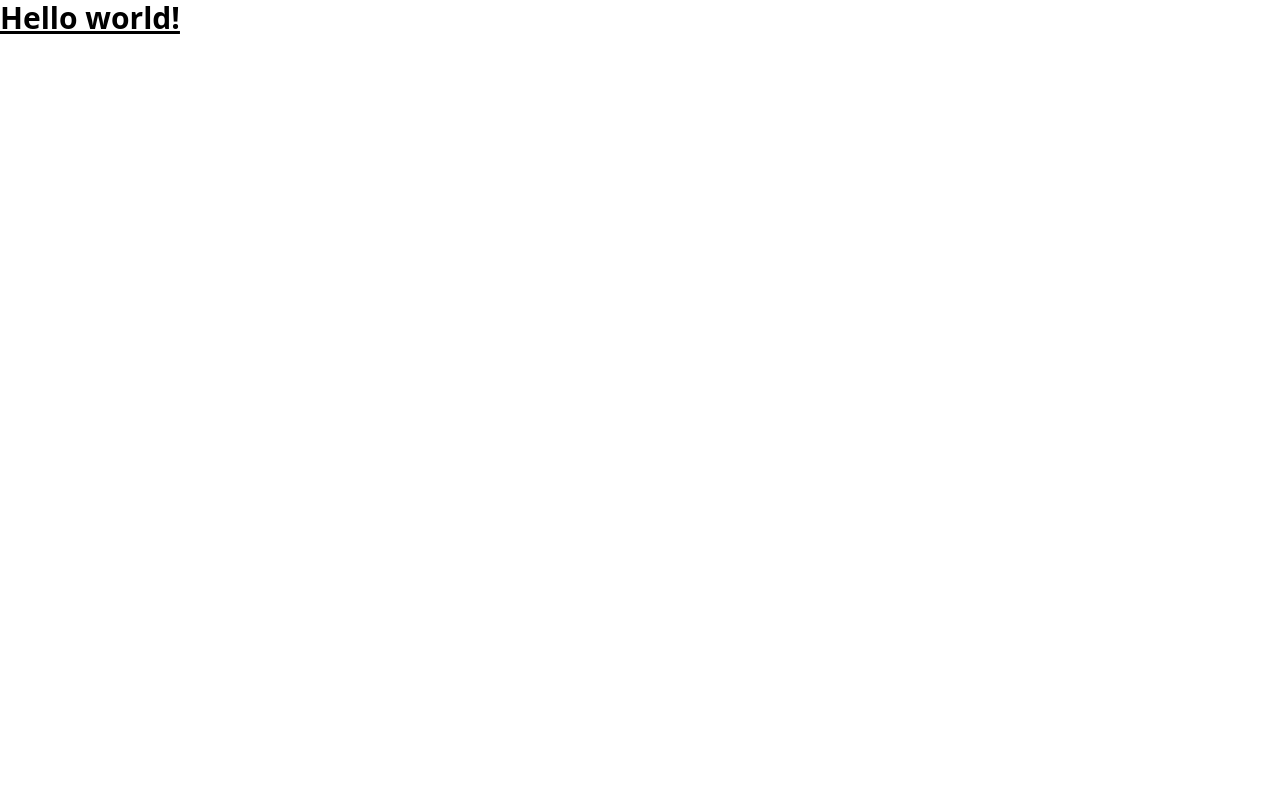
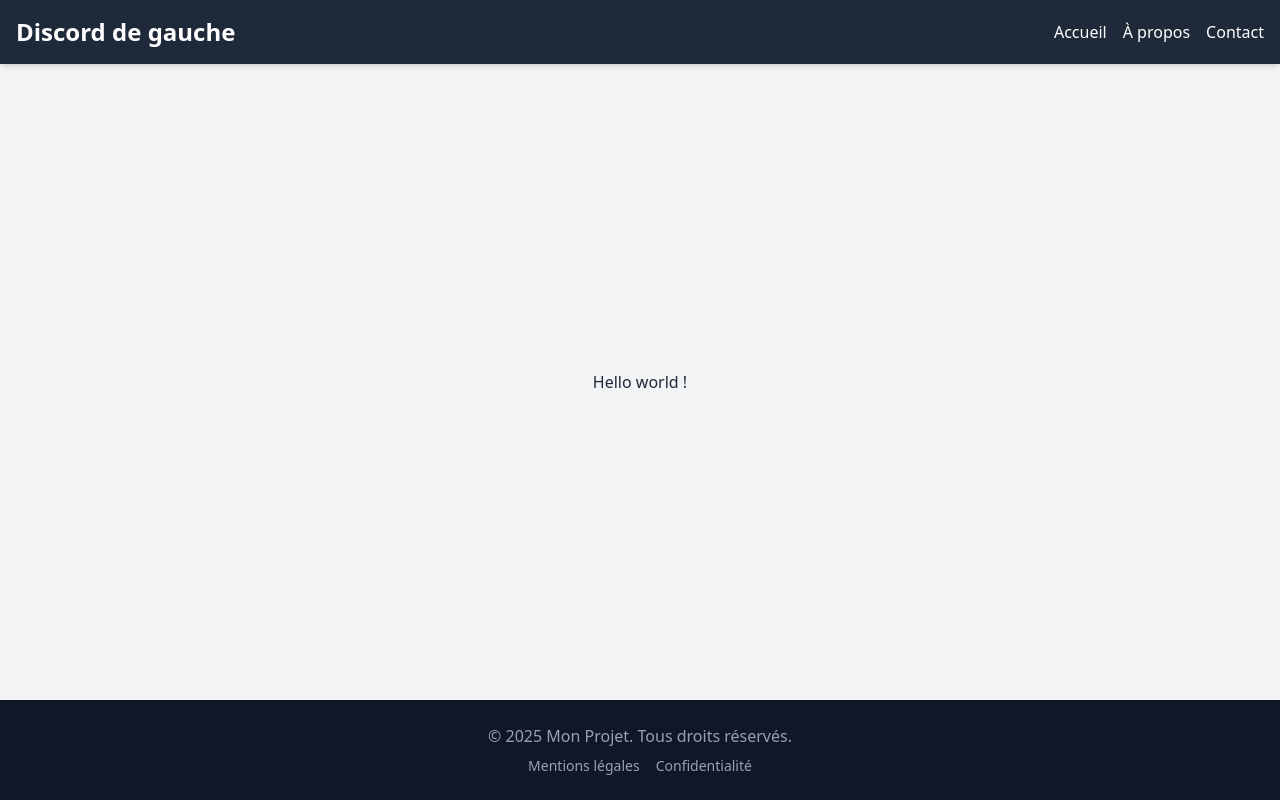
Before and after one commit to Insoumis/discord-gauche-fr, a React (Vite) app in the folder discord-gauche/: page / in a window 1280 px wide. Built offline with nearby package versions, Linux system fonts and the light colour scheme.

Commit message:
feat : header + footer template

```diff
--- a/discord-gauche/src/App.jsx
+++ b/discord-gauche/src/App.jsx
@@ -11,10 +11,20 @@ function App() {
   const [count, setCount] = useState(0)
 
   return (
+    <div className="min-h-screen flex flex-col bg-gray-100 text-gray-800">
 
-    <h1 className="text-3xl font-bold underline">
-      Hello world!
-    </h1>
+
+      <Header />
+
+
+      <main className="flex-grow container mx-auto p-6 flex flex-col items-center justify-center">
+        <p> Hello world !</p>
+      </main>
+
+
+      <Footer />
+
+    </div>
   )
 }
 
--- a/discord-gauche/src/components/Header.jsx
+++ b/discord-gauche/src/components/Header.jsx
@@ -3,7 +3,7 @@ export default function Header() {
         <header className="bg-gray-800 text-white p-4 shadow-md">
             <nav className="container mx-auto flex justify-between items-center">
                 {/* Logo ou Titre */}
-                <h1 className="text-2xl font-bold">Mon Projet</h1>
+                <h1 className="text-2xl font-bold">Discord de gauche</h1>
 
                 {/* Liens de navigation (exemples) */}
                 <ul className="flex gap-4">
```
